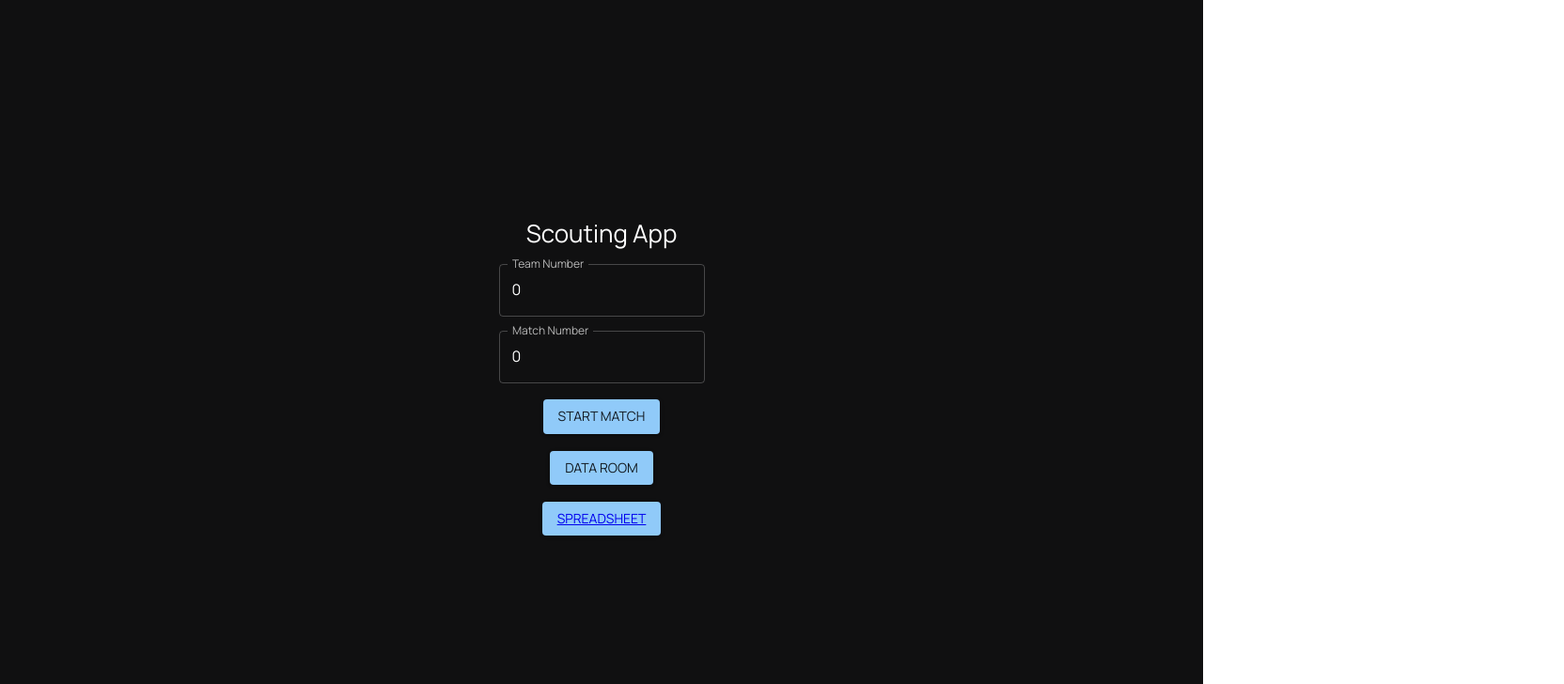
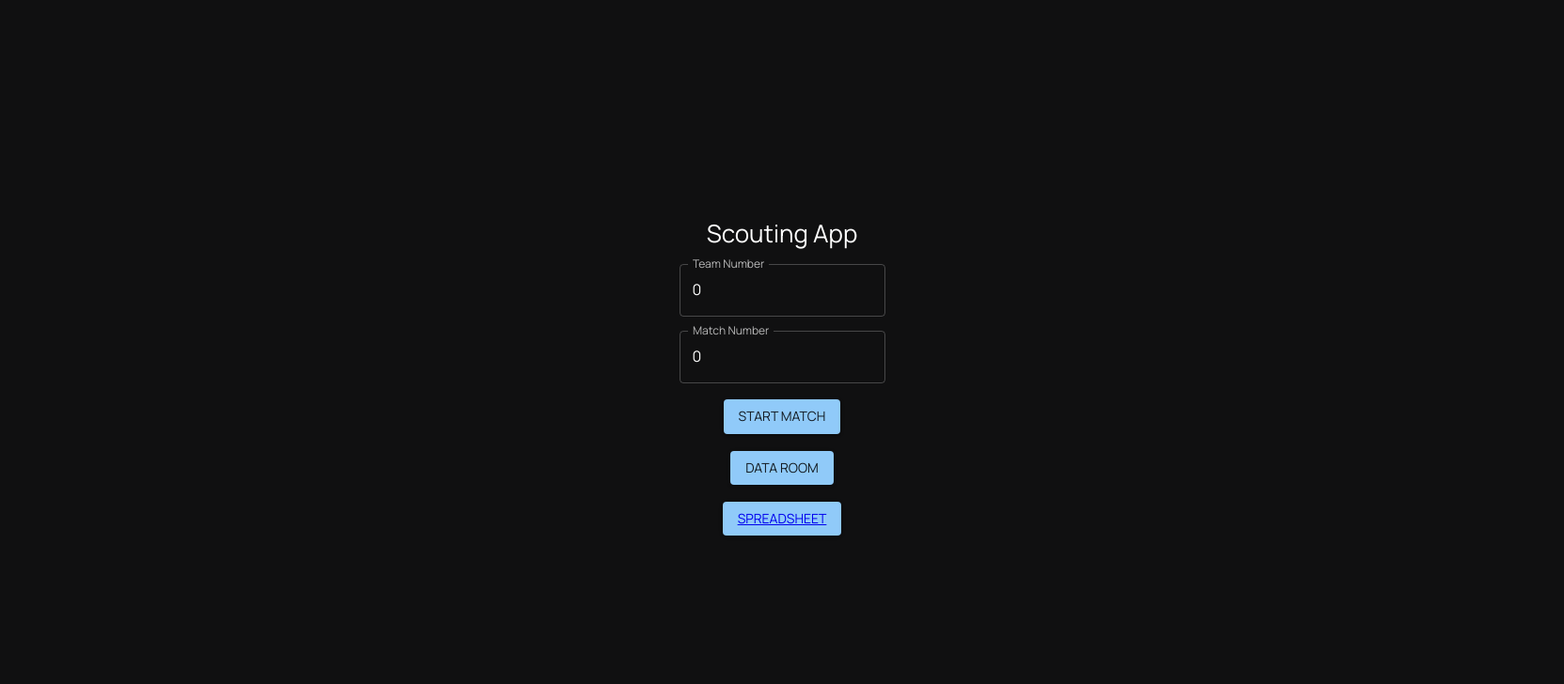
Before and after one commit to Adam-Omarali/610-Scouting-App-2022, a React (Create React App) app: page / in a window 1280 px wide. Shown: the top 728 px of the page at 94% size, 1664 px wide, since content can reach past the window. Built offline with nearby package versions, Linux system fonts and the light colour scheme.

Commit message:
Better Styling?

```diff
--- a/src/App.css
+++ b/src/App.css
@@ -2,6 +2,7 @@
 
 .App {
   font-family: 'Manrope', sans-serif;
+  width: 130%;
 }
 
 .App-header {
```
